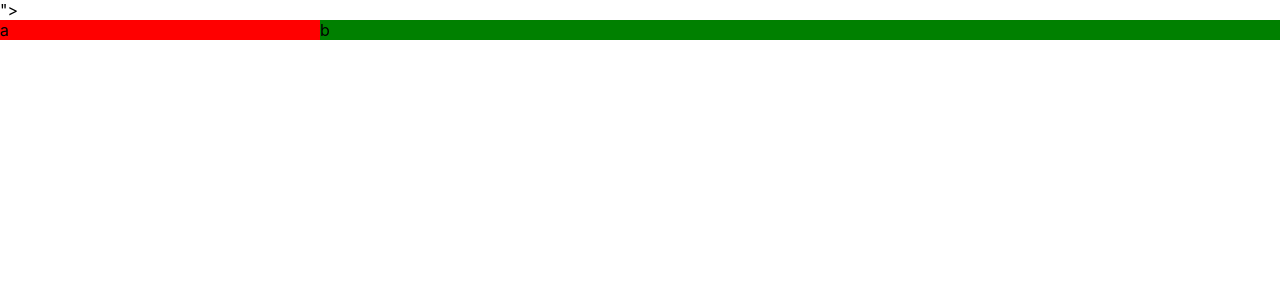
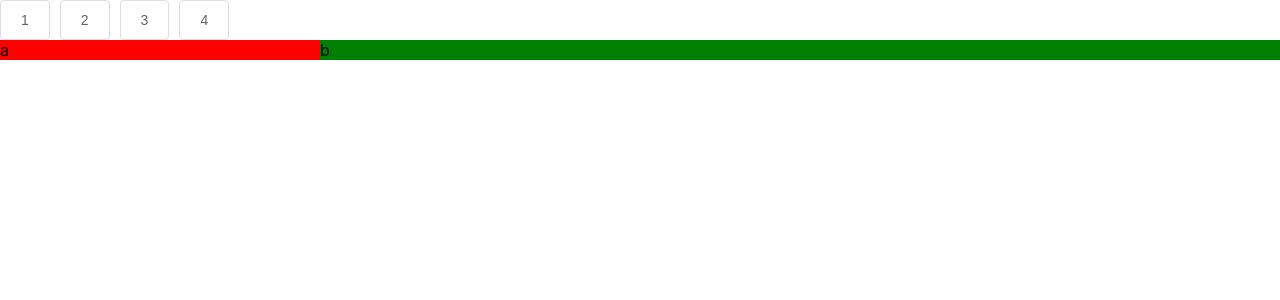
Before and after one commit to lose0101/nuxtjs, a Nuxt app: page / in a window 1280 px wide. Shown: the top 300 px of the page. Built offline with nearby package versions, Linux system fonts and the light colour scheme.

Commit message:
Update index.vue

```diff
--- a/pages/index.vue
+++ b/pages/index.vue
@@ -1,7 +1,7 @@
 <template>
 <div>
 <div>
-<el-button v-for="(x,index) in list" @click="c(index) :key="index">{{x}}</el-button>
+<el-button v-for="(x,index) in list" @click="c(index)">{{x}}</el-button>
 </div>
 <el-row v-if="index%2===0">
 <el-col :span="6" style="background:red">
```
